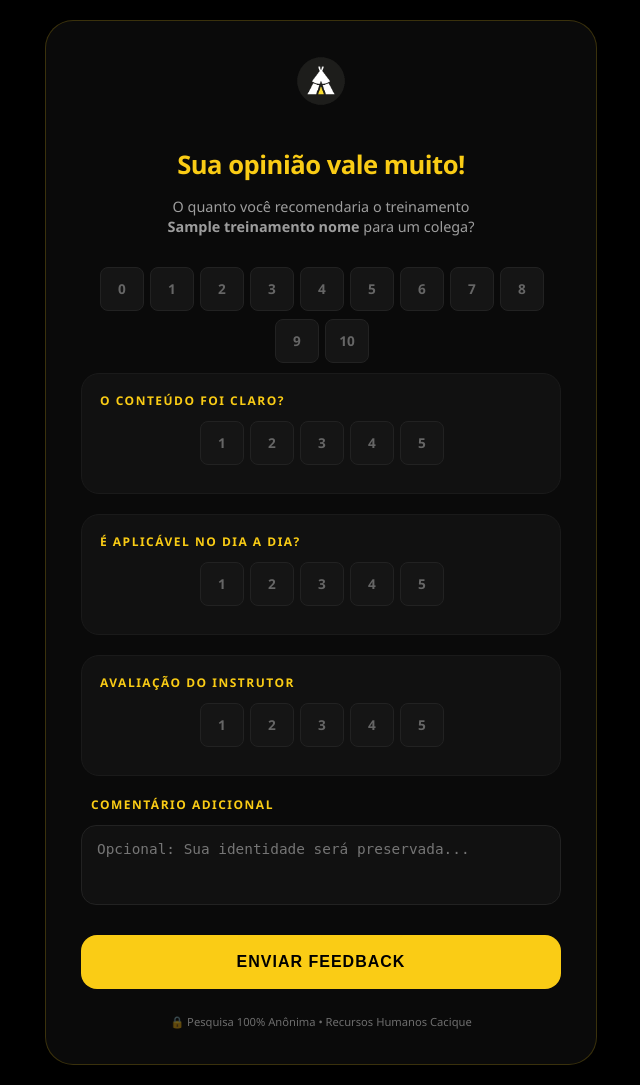
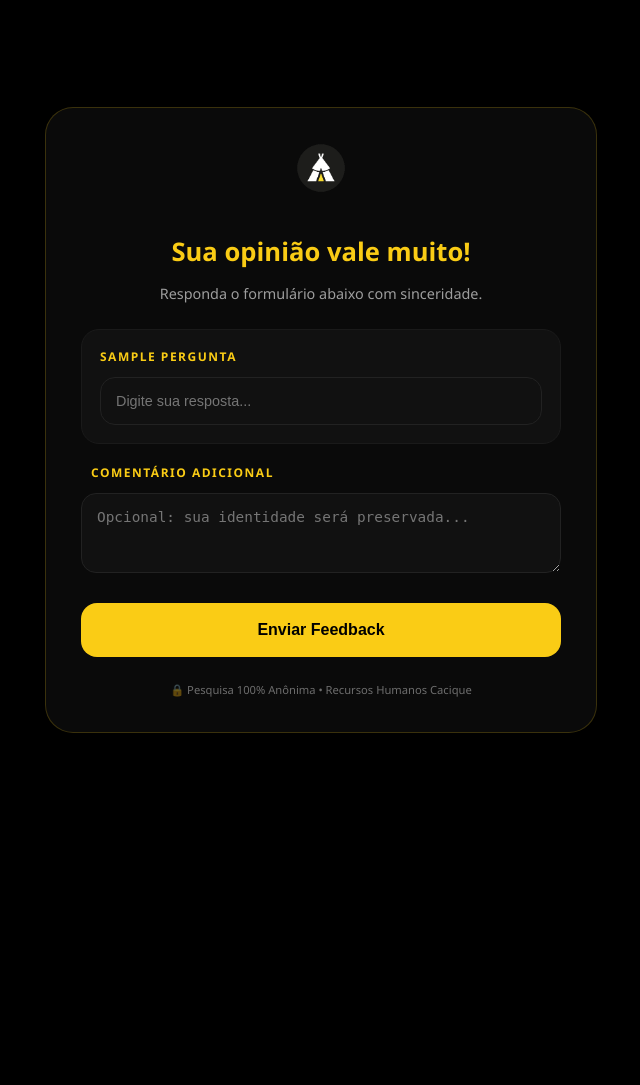
Before and after one commit to qualidadekcq-droid/nps, a Flask app: template templates/feedback_form.html in a window 1280 px wide. Shown: the whole page, without its empty margins (319-959 px from the left). After the commit the page ends 733 px from the top, so only its background shows below. Run offline with Flask 3, Linux system fonts and the light colour scheme; the template is opened without the code that fills it: most values are stand-ins (such as "Sample title", 1, 10 or a date in 2020).

Commit message:
ajustes finais

```diff
--- a/app.py
+++ b/app.py
@@ -293,6 +293,7 @@ def formularios():
 @login_required
 def novo_formulario():
     if request.method == "POST":
+
         token = str(int(time.time()))
 
         dados = {
@@ -301,7 +302,7 @@ def novo_formulario():
             "descricao": request.form.get("descricao"),
             "token": token,
             "status": "ativo",
-            "quantidade_perguntas": min(int(request.form.get("quantidade_perguntas", 5)), 20)
+            "quantidade_perguntas": None
         }
 
         supabase.table("formularios").insert(dados).execute()
@@ -384,7 +385,7 @@ def excluir_pergunta(id):
 
 
 # =========================
-# FORMULÁRIO PÚBLICO
+# FORMULÁRIO PÚBLICO (AJUSTADO)
 # =========================
 @app.route("/formulario/<token>")
 def responder_formulario(token):
@@ -397,23 +398,18 @@ def responder_formulario(token):
     if not form.data:
         return "Formulário não encontrado", 404
 
-    qtd = form.data.get("quantidade_perguntas") or 5
-
-    try:
-        qtd = int(qtd)
-    except:
-        qtd = 5
-
-    qtd = min(qtd, 20)
-
+    # 🔥 AJUSTE PRINCIPAL: sem limite por quantidade
     perguntas = supabase.table("perguntas_formulario") \
         .select("*") \
         .eq("formulario_id", form.data["id"]) \
         .order("ordem") \
-        .limit(qtd) \
         .execute()
 
-    return render_template("responder_formulario.html", formulario=form.data, perguntas=perguntas.data)
+    return render_template(
+        "responder_formulario.html",
+        formulario=form.data,
+        perguntas=perguntas.data
+    )
 
 
 @app.route("/responder-formulario", methods=["POST"])
@@ -666,7 +662,6 @@ def salvar_pesquisa():
         return render_template("obrigado.html")
 
     except Exception as e:
-        print(e)
         return f"Erro ao salvar pesquisa: {str(e)}", 500
 
 
--- a/templates/feedback_form.html
+++ b/templates/feedback_form.html
@@ -12,124 +12,252 @@
     <meta name="theme-color" content="#000000">
 
     <style>
-        body { background: #000; color: #fff; font-family: 'Segoe UI', Roboto, sans-serif; min-height: 100vh; display: flex; align-items: center; justify-content: center; padding: 20px; margin: 0; }
-        .survey-card { background: #0a0a0a; border: 1px solid rgba(250, 204, 21, 0.2); border-radius: 28px; padding: 35px; max-width: 480px; width: 100%; box-shadow: 0 25px 50px rgba(0,0,0,0.8); text-align: center; }
+        body {
+            background: #000;
+            color: #fff;
+            font-family: 'Segoe UI', Roboto, sans-serif;
+            min-height: 100vh;
+            display: flex;
+            align-items: center;
+            justify-content: center;
+            padding: 20px;
+            margin: 0;
+        }
 
-        h2 { color: #facc15; font-weight: 800; margin-bottom: 5px; font-size: 1.6rem; letter-spacing: -0.5px; }
-        .instruction { opacity: 0.6; font-size: 0.9rem; margin-bottom: 30px; line-height: 1.4; }
+        .survey-card {
+            background: #0a0a0a;
+            border: 1px solid rgba(250, 204, 21, 0.2);
+            border-radius: 28px;
+            padding: 35px;
+            max-width: 480px;
+            width: 100%;
+            box-shadow: 0 25px 50px rgba(0,0,0,0.8);
+            text-align: center;
+        }
 
-        /* Escala NPS 0 a 10 */
-        .nps-container { display: flex; justify-content: center; gap: 8px; margin-bottom: 10px;flex-wrap: wrap; }
-        .nps-item { width: 42px; }
-        .nps-item input { display: none; }
-        .nps-item label { width: 100%; aspect-ratio: 1; display: flex; align-items: center; justify-content: center; background: #151515; border: 1px solid #222; border-radius: 8px; font-weight: 700; cursor: pointer; transition: 0.2s; font-size: 0.85rem; color: #666; }
-        .nps-item input:checked + label { background: #facc15; color: #000; border-color: #facc15; transform: translateY(-3px); box-shadow: 0 5px 15px rgba(250, 204, 21, 0.3); }
+        h2 {
+            color: #facc15;
+            font-weight: 800;
+            margin-bottom: 5px;
+            font-size: 1.6rem;
+        }
 
-        /* Grupos de Avaliação */
-        .rating-group { background: #111; padding: 18px; border-radius: 18px; border: 1px solid #1a1a1a; margin-bottom: 20px; text-align: left; }
-        .rating-label { font-size: 0.75rem; font-weight: 800; color: #facc15; margin-bottom: 12px; display: block; text-transform: uppercase; letter-spacing: 1.5px; }
+        .instruction {
+            opacity: 0.6;
+            font-size: 0.9rem;
+            margin-bottom: 25px;
+            line-height: 1.4;
+        }
 
+        .rating-group {
+            background: #111;
+            padding: 18px;
+            border-radius: 18px;
+            border: 1px solid #1a1a1a;
+            margin-bottom: 20px;
+            text-align: left;
+        }
 
-        textarea.form-control { background: #111; border: 1px solid #222; color: #fff; border-radius: 15px; padding: 15px; font-size: 0.9rem; width: 100%; box-sizing: border-box; resize: none; }
-        textarea:focus { border-color: #facc15; outline: none; background: #151515; }
+        .rating-label {
+            font-size: 0.75rem;
+            font-weight: 800;
+            color: #facc15;
+            margin-bottom: 12px;
+            display: block;
+            text-transform: uppercase;
+            letter-spacing: 1.5px;
+        }
 
-        .btn-submit { background: #facc15; color: #000; border: none; width: 100%; padding: 18px; border-radius: 16px; font-weight: 800; font-size: 1rem; margin-top: 15px; transition: 0.3s; text-transform: uppercase; cursor: pointer; letter-spacing: 1px; }
-        .btn-submit:hover { background: #fff; transform: translateY(-2px); }
+        .nps-container {
+            display: flex;
+            justify-content: center;
+            gap: 8px;
+            flex-wrap: wrap;
+        }
 
-        .footer-anonimo { font-size: 0.7rem; opacity: 0.4; margin-top: 25px; display: flex; align-items: center; justify-content: center; gap: 6px; }
+        .nps-item {
+            width: 42px;
+        }
 
-        @media (max-width: 400px) {
-            .nps-container { flex-wrap: wrap; justify-content: center; }
-            .nps-item { flex: unset; width: 35px; }
+        .nps-item input {
+            display: none;
+        }
+
+        .nps-item label {
+            width: 100%;
+            aspect-ratio: 1;
+            display: flex;
+            align-items: center;
+            justify-content: center;
+            background: #151515;
+            border: 1px solid #222;
+            border-radius: 8px;
+            font-weight: 700;
+            cursor: pointer;
+            transition: 0.2s;
+            font-size: 0.85rem;
+            color: #666;
+        }
+
+        .nps-item input:checked + label {
+            background: #facc15;
+            color: #000;
+            border-color: #facc15;
+            transform: translateY(-3px);
+            box-shadow: 0 5px 15px rgba(250, 204, 21, 0.3);
+        }
+
+        textarea.form-control,
+        input.form-control {
+            background: #111;
+            border: 1px solid #222;
+            color: #fff;
+            border-radius: 15px;
+            padding: 15px;
+            font-size: 0.9rem;
+            width: 100%;
+            box-sizing: border-box;
+        }
+
+        textarea:focus,
+        input:focus {
+            border-color: #facc15;
+            outline: none;
+            background: #151515;
+        }
+
+        .btn-submit {
+            background: #facc15;
+            color: #000;
+            border: none;
+            width: 100%;
+            padding: 18px;
+            border-radius: 16px;
+            font-weight: 800;
+            font-size: 1rem;
+            margin-top: 15px;
+            cursor: pointer;
+        }
+
+        .btn-submit:hover {
+            background: #fff;
+            transform: translateY(-2px);
+        }
+
+        .footer-anonimo {
+            font-size: 0.7rem;
+            opacity: 0.4;
+            margin-top: 25px;
+            display: flex;
+            justify-content: center;
+            gap: 6px;
         }
     </style>
 </head>
+
 <body>
 <div class="survey-card">
-        <img src="{{ url_for('static', filename='logo.png') }}" alt="Logo" style="width: 50px; margin-bottom: 15px;">
+
+    <img src="{{ url_for('static', filename='logo.png') }}" style="width:50px;margin-bottom:15px;">
+
     <h2>Sua opinião vale muito!</h2>
-        <p class="instruction">O quanto você recomendaria o treinamento<br><strong>{{ treinamento_nome }}</strong> para um colega?</p>
 
-        <form action="/salvar-pesquisa" method="POST">
-            <input type="hidden" name="treinamento_id" value="{{ treinamento_id }}">
+    <p class="instruction">
+        Responda o formulário abaixo com sinceridade.
+    </p>
 
-            <!-- NPS 0 a 10 -->
+    <form action="/responder-formulario" method="POST">
+        <input type="hidden" name="formulario_id" value="{{ formulario.id }}">
+
+        {% for p in perguntas %}
+
+        <div class="rating-group">
+            <span class="rating-label">{{ p.pergunta }}</span>
+
+            {% if p.tipo == "nota_0_10" %}
+
                 <div class="nps-container">
                     {% for i in range(11) %}
                     <div class="nps-item">
-                    <input type="radio" name="nota" value="{{ i }}" id="n{{ i }}" required>
-                    <label for="n{{ i }}">{{ i }}</label>
+                        <input type="radio"
+                               name="pergunta_{{ p.id }}"
+                               value="{{ i }}"
+                               id="p{{ p.id }}_{{ i }}"
+                               required>
+                        <label for="p{{ p.id }}_{{ i }}">{{ i }}</label>
                     </div>
                     {% endfor %}
                 </div>
 
-            <!-- Perguntas de Estrelas -->
-            <!-- Clareza -->
-<div class="rating-group">
-    <span class="rating-label">O conteúdo foi claro?</span>
+            {% elif p.tipo == "nota_1_5" %}
 
                 <div class="nps-container">
                     {% for i in range(1, 6) %}
                     <div class="nps-item">
                         <input type="radio"
-                   name="clareza"
+                               name="pergunta_{{ p.id }}"
                                value="{{ i }}"
-                   id="c{{ i }}"
+                               id="p{{ p.id }}_{{ i }}"
                                required>
-
-            <label for="c{{ i }}">{{ i }}</label>
+                        <label for="p{{ p.id }}_{{ i }}">{{ i }}</label>
                     </div>
                     {% endfor %}
                 </div>
-</div>
 
-<!-- Aplicabilidade -->
-<div class="rating-group">
-    <span class="rating-label">É aplicável no dia a dia?</span>
+            {% elif p.tipo == "sim_nao" %}
 
                 <div class="nps-container">
-        {% for i in range(1, 6) %}
+                    {% for op in ["Sim", "Não"] %}
                     <div class="nps-item">
                         <input type="radio"
-                   name="aplicabilidade"
-                   value="{{ i }}"
-                   id="a{{ i }}"
+                               name="pergunta_{{ p.id }}"
+                               value="{{ op }}"
+                               id="p{{ p.id }}_{{ op }}"
                                required>
-
-            <label for="a{{ i }}">{{ i }}</label>
+                        <label for="p{{ p.id }}_{{ op }}">{{ op }}</label>
                     </div>
                     {% endfor %}
                 </div>
+
+            {% elif p.tipo == "textarea" %}
+
+                <textarea name="pergunta_{{ p.id }}"
+                          class="form-control"
+                          rows="3"
+                          placeholder="Digite sua resposta..."
+                          required></textarea>
+
+            {% else %}
+
+                <input type="text"
+                       name="pergunta_{{ p.id }}"
+                       class="form-control"
+                       placeholder="Digite sua resposta..."
+                       required>
+
+            {% endif %}
         </div>
 
-<!-- Instrutor -->
-<div class="rating-group">
-    <span class="rating-label">Avaliação do Instrutor</span>
+        {% endfor %}
 
-    <div class="nps-container">
-        {% for i in range(1, 6) %}
-        <div class="nps-item">
-            <input type="radio"
-                   name="instrutor"
-                   value="{{ i }}"
-                   id="i{{ i }}"
-                   required>
-
-            <label for="i{{ i }}">{{ i }}</label>
-        </div>
-        {% endfor %}
-    </div>
-</div>
-            <div style="text-align: left; margin-bottom: 10px;">
-                <label class="rating-label" style="margin-left: 10px;">Comentário Adicional</label>
-                <textarea name="comentario" class="form-control" rows="3" placeholder="Opcional: Sua identidade será preservada..."></textarea>
+        <div style="text-align:left;margin-bottom:10px;">
+            <label class="rating-label" style="margin-left:10px;">
+                Comentário Adicional
+            </label>
+            <textarea name="comentario"
+                      class="form-control"
+                      rows="3"
+                      placeholder="Opcional: sua identidade será preservada..."></textarea>
         </div>
 
-            <button type="submit" class="btn-submit">Enviar Feedback</button>
+        <button type="submit" class="btn-submit">
+            Enviar Feedback
+        </button>
 
         <div class="footer-anonimo">
             🔒 Pesquisa 100% Anônima • Recursos Humanos Cacique
         </div>
+
     </form>
 </div>
 </body>
```
Also changed, not shown: templates/formularios.html (+8 -8 lines), templates/perguntas.html (+36 -2 lines). Lines whose indentation alone changed are shown as unchanged.
